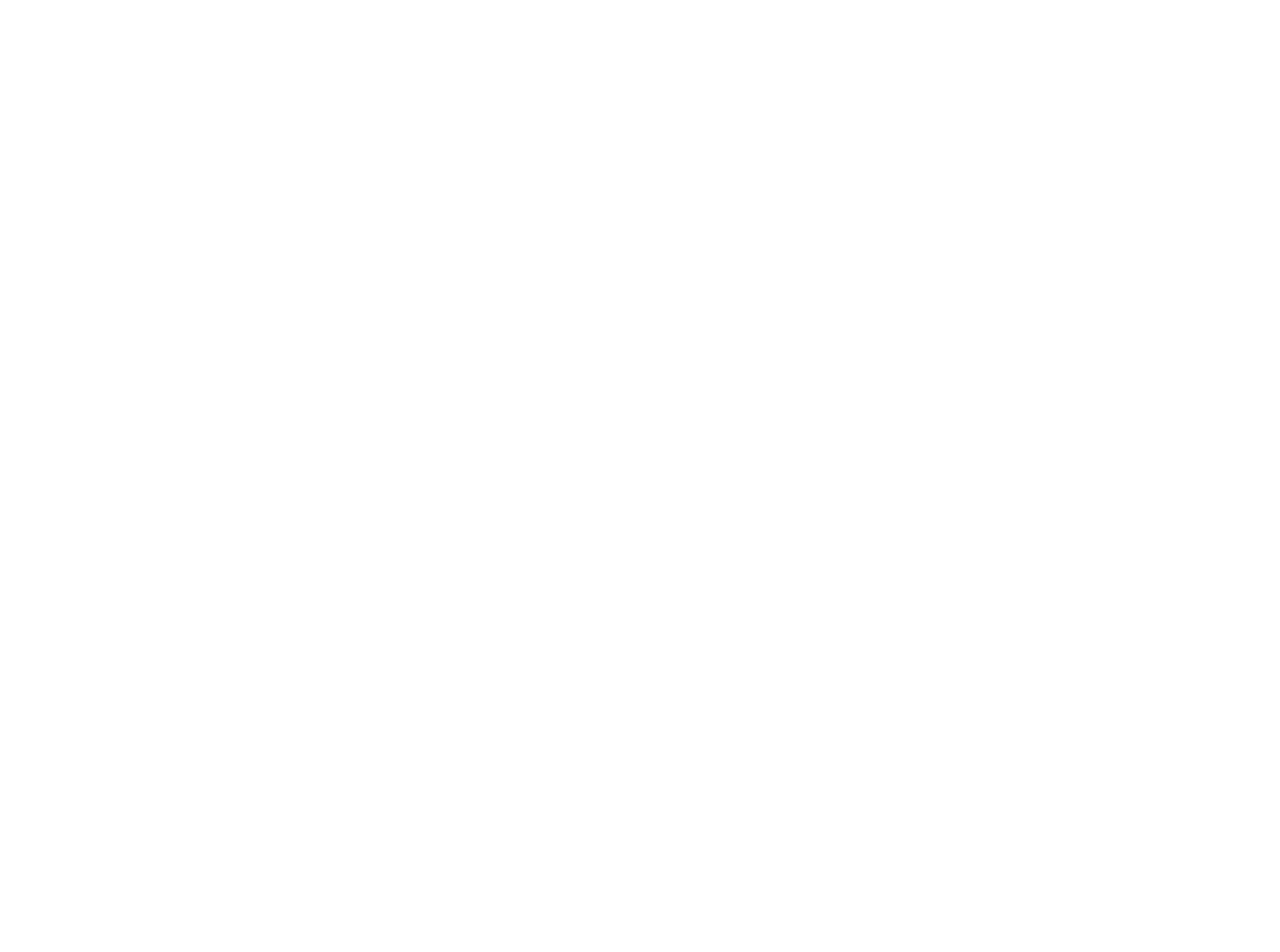
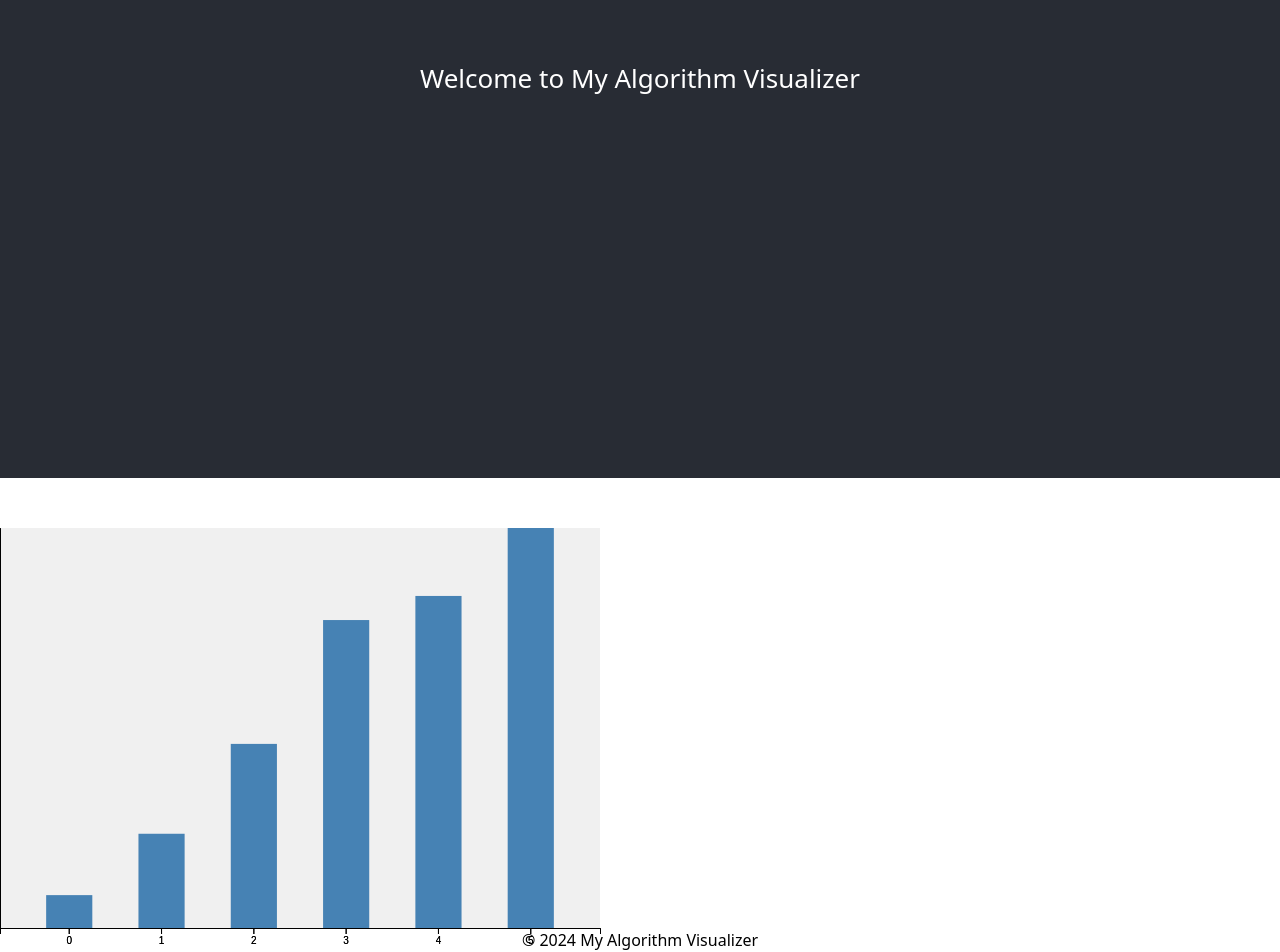
Before and after one commit to ADAMF5NG/DSA-Visualizer, a React (Create React App) app in the folder my-app/: page / in a window 1280 px wide. Shown: the part 322-1274 px from the top of the page. Before the commit the page ends 800 px from the top, so only its background shows below. Built offline with nearby package versions, Linux system fonts and the light colour scheme.

Commit message:
install d3

```diff
--- a/my-app/package.json
+++ b/my-app/package.json
@@ -6,6 +6,7 @@
     "@testing-library/jest-dom": "^5.17.0",
     "@testing-library/react": "^13.4.0",
     "@testing-library/user-event": "^13.5.0",
+    "d3": "^7.9.0",
     "monaco-editor": "^0.49.0",
     "react": "^18.3.1",
     "react-dom": "^18.3.1",
--- a/my-app/src/App.js
+++ b/my-app/src/App.js
@@ -1,19 +1,20 @@
-// src/App.js
 import React from 'react';
+import './App.css';
+import BarChart from './BarChart.js'
 
 function App() {
+  const data = [30, 86, 168, 281, 303, 365];
   return (
-    <div className="text-center">
-      <header className="bg-blue-500 text-white p-4">
-        <h1 className="text-3xl font-bold">
-          Welcome to Tailwind CSS with React!
-        </h1>
+    <div className="App">
+      <header className="App-header">
+        <h1>Welcome to My Algorithm Visualizer</h1>
       </header>
-      <main className="p-4">
-        <p className="text-lg">
-          This is a simple example of using Tailwind CSS in a React application.
-        </p>
+      <main>
+        <BarChart data = {data}/>
       </main>
+      <footer>
+        <p>&copy; 2024 My Algorithm Visualizer</p>
+      </footer>
     </div>
   );
 }
--- /dev/null
+++ b/my-app/src/BarChart.js
@@ -0,0 +1,89 @@
+// ExampleComponent.js
+import React, { useEffect, useRef } from 'react';
+import * as d3 from 'd3';
+
+// export default class VisualizerComponent extends React.Component {
+//   constructor(props) {
+//     super(props);
+
+//     this.state = {
+//       array: [],
+//     };
+//   }
+
+//   componentDidMount(){
+//     this.resetArray();
+//   }
+
+//   resetArray(){
+//     const array = [];
+//     for(let i = 0; i < 100; i++){
+//       array.push(randomInt(5, 100));
+//     }
+//     this.setState({array});
+//   }
+
+//   render() {
+//     const { array } = this.state;
+
+//     return (
+//       array.map((value, idx) => (
+//         <div className="array-bar" key={idx}>{value}</div>
+//       ))
+//     );
+//   }
+// }
+
+// function randomInt(min, max){
+//     return Math.floor(Math.random() * (max-min+1) + min);
+// }
+
+const BarChart = ({data}) => {
+  const ref = useRef();
+
+  useEffect(() => {
+    const svg = d3.select(ref.current)
+      .attr('width', 600)
+      .attr('height', 400)
+      .style('background', '#f0f0f0')
+      .style('margin-top', '50')
+      .style('overflow', 'visible');
+
+    const xScale = d3.scaleBand()
+      .domain(data.map((value, index) => index))
+      .range([0, 600])
+      .padding(0.5);
+
+    const yScale = d3.scaleLinear()
+      .domain([0, d3.max(data)])
+      .range([400, 0]);
+
+    const xAxis = d3.axisBottom(xScale).ticks(data.length);
+    const yAxis = d3.axisLeft(yScale).ticks(5);
+
+    svg.append('g')
+      .call(xAxis)
+      .attr('transform', 'translate(0, 400)');
+
+    svg.append('g')
+      .call(yAxis);
+
+    svg.selectAll('.bar')
+      .data(data)
+      .enter()
+      .append('rect')
+      .attr('class', 'bar')
+      .attr('x', (value, index) => xScale(index))
+      .attr('y', yScale)
+      .attr('width', xScale.bandwidth())
+      .attr('height', value => 400 - yScale(value))
+      .attr('fill', 'steelblue');
+
+  }, [data]);
+
+  return (
+    <svg ref = {ref}></svg>
+  );
+};
+
+export default BarChart;
```
Also changed, not shown: 1 other file (tests, documents, lock files or other folders).
